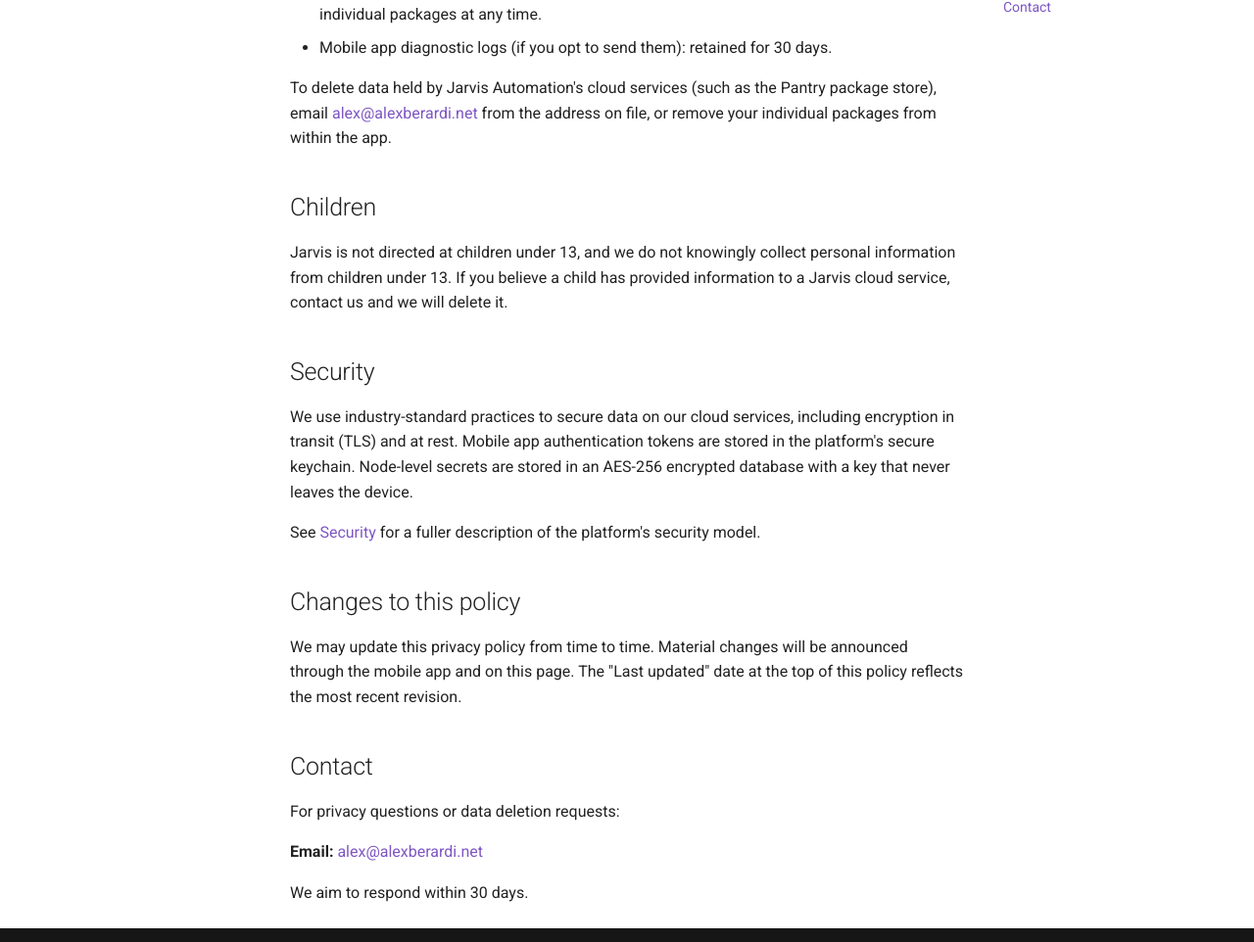
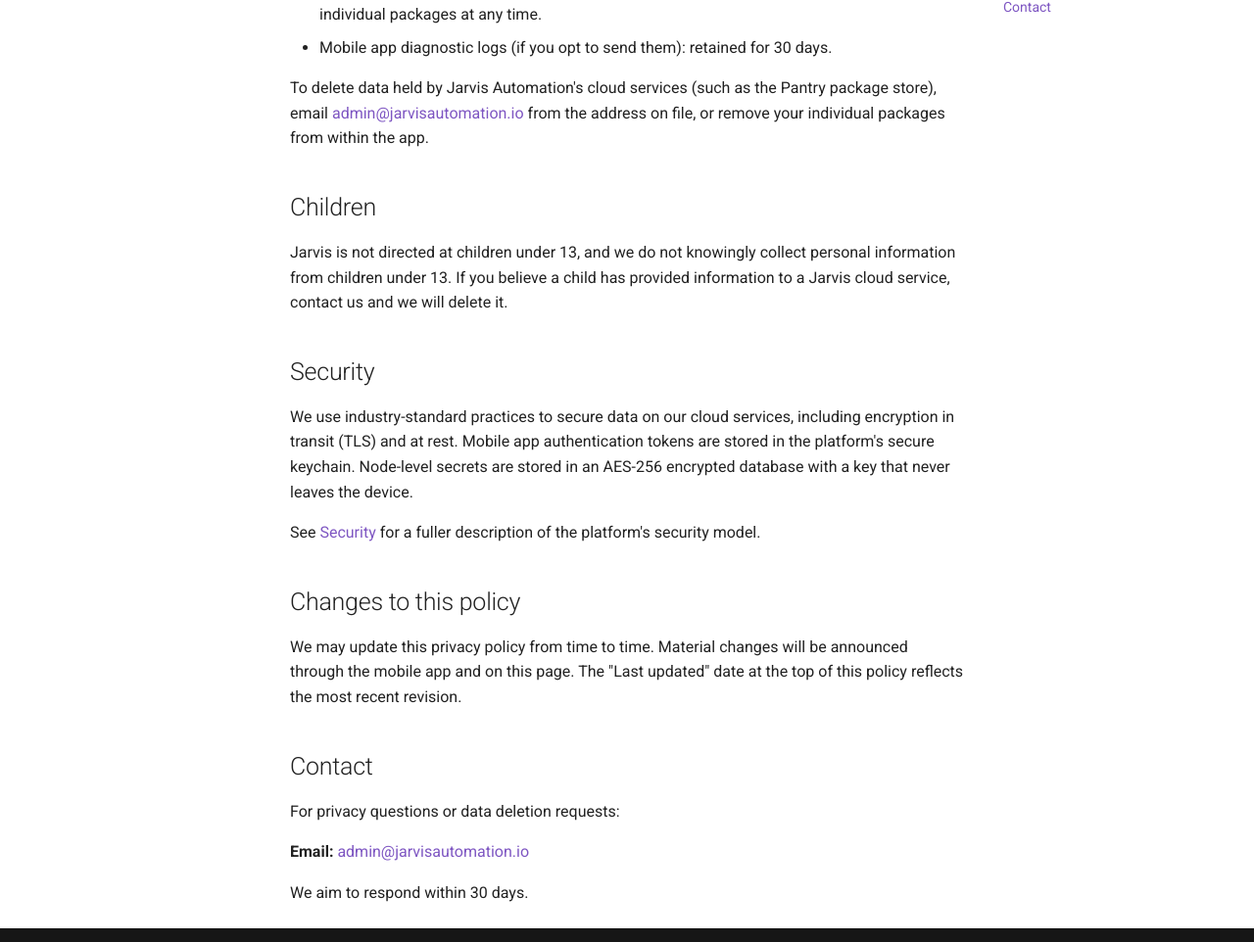
Before and after one commit to alexberardi/jarvis-docs, an MkDocs documentation site: the page built from docs/security/privacy-policy.md, in a window 1280 px wide and 1400 px high, scrolled down 3458 px. Shown: the part 407-1369 px from the top of the window at 98% size. Built offline with MkDocs 1.6.1 and Material for MkDocs 9.7.7, drawn with Linux system fonts in a browser that asks for light colours; comment, search, counter and statistics services are not loaded; part of the change alters nothing that is shown; some of the changed text lies outside the part shown.

Commit message:
docs(privacy): use admin@jarvisautomation.io for privacy contact
Replace the personal alex@alexberardi.net address in the privacy-policy
contact section and cloud data-deletion instructions, and bump the
Last-updated date.

Co-Authored-By: Claude Fable 5 <noreply@anthropic.com>

```diff
--- a/docs/security/privacy-policy.md
+++ b/docs/security/privacy-policy.md
@@ -1,6 +1,6 @@
 # Privacy Policy
 
-**Last updated:** June 15, 2026
+**Last updated:** July 13, 2026
 
 This privacy policy describes how Jarvis Automation ("we", "us", "Jarvis") handles information collected through the Jarvis platform, including the **Jarvis Automation** mobile app, the self-hosted backend services, and optional cloud services.
 
@@ -99,7 +99,7 @@ To avoid disrupting other people who share your setup, you cannot delete your ac
 - Pantry packages you have published: retained while your account is active. You can delete individual packages at any time.
 - Mobile app diagnostic logs (if you opt to send them): retained for 30 days.
 
-To delete data held by Jarvis Automation's cloud services (such as the Pantry package store), email <alex@alexberardi.net> from the address on file, or remove your individual packages from within the app.
+To delete data held by Jarvis Automation's cloud services (such as the Pantry package store), email <admin@jarvisautomation.io> from the address on file, or remove your individual packages from within the app.
 
 ## Children
 
@@ -119,6 +119,6 @@ We may update this privacy policy from time to time. Material changes will be an
 
 For privacy questions or data deletion requests:
 
-**Email:** <alex@alexberardi.net>
+**Email:** <admin@jarvisautomation.io>
 
 We aim to respond within 30 days.
```
